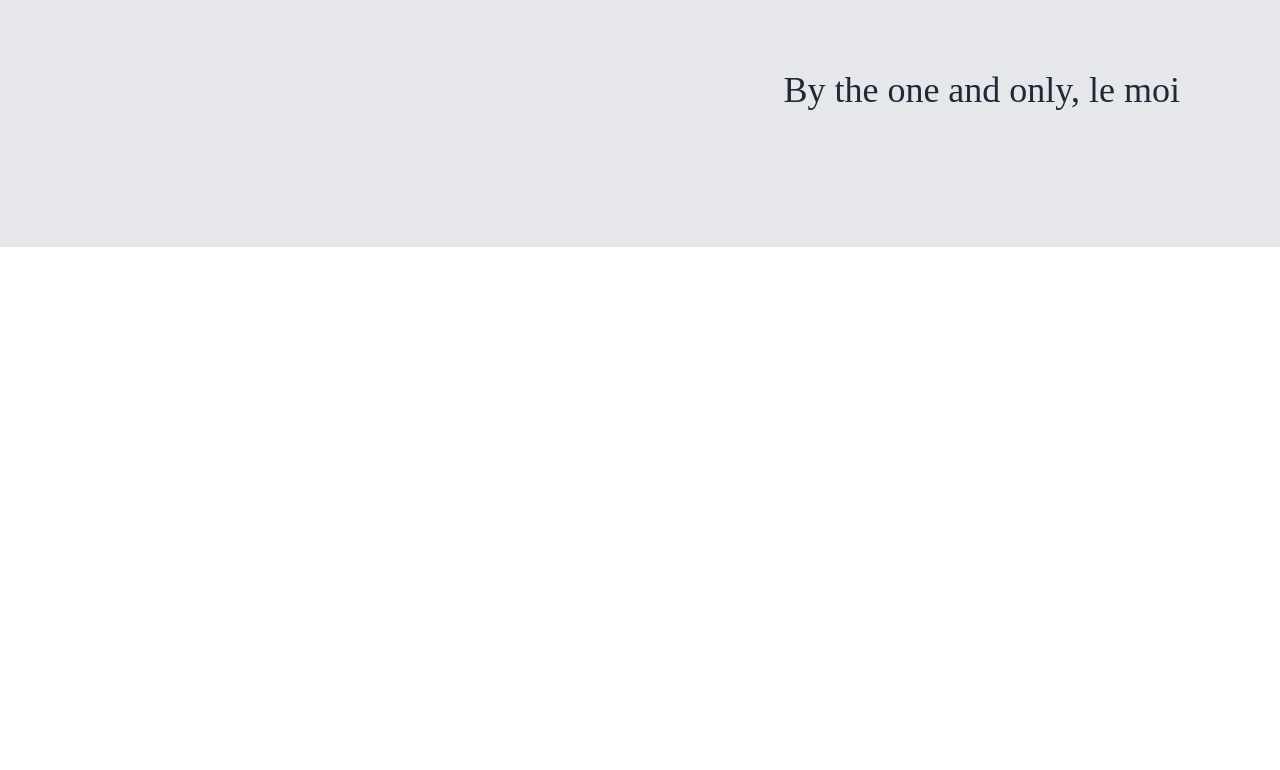
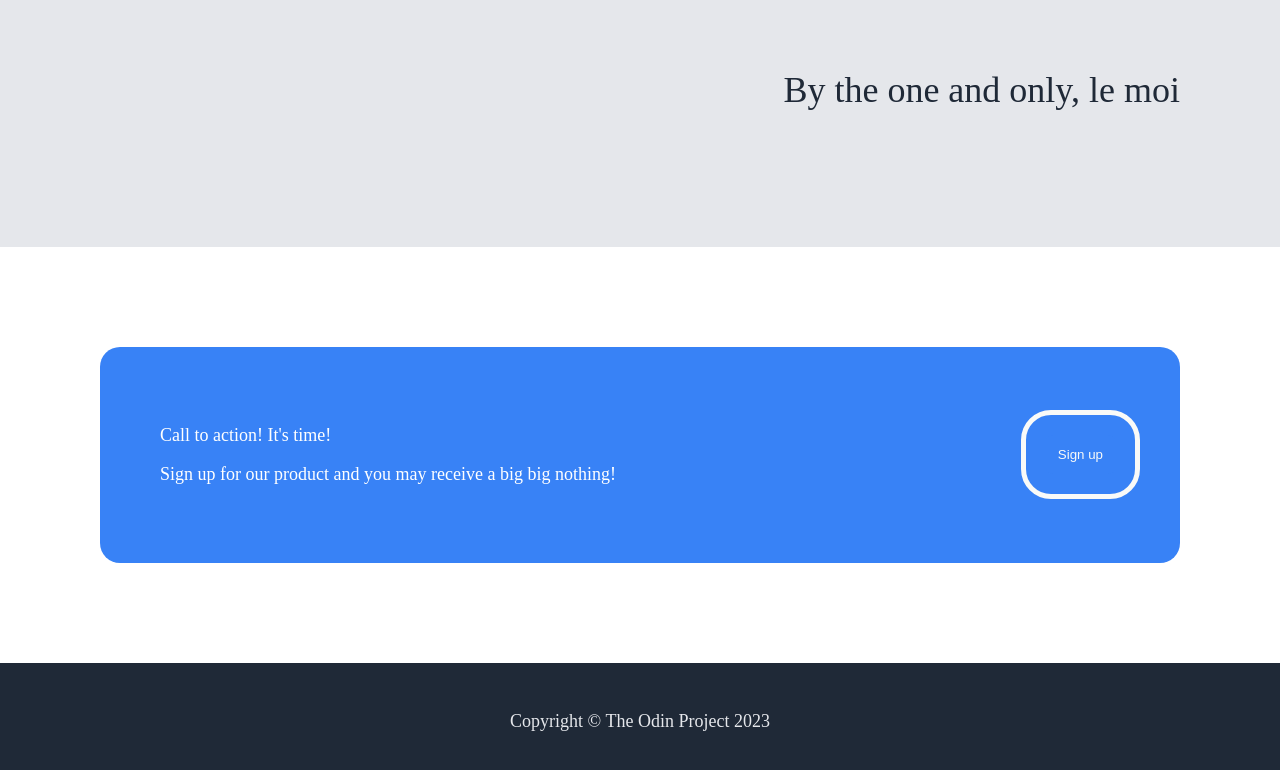
Before and after one commit to edk03/landing_page, a plain HTML site: page index.html in a window 1280 px wide. Shown: the part 1443-2213 px from the top of the page. Before the commit the page ends 1690 px from the top, so only its background shows below. Drawn offline with Linux system fonts and the light colour scheme.

Commit message:
updated html and css - complete

```diff
--- a/index.html
+++ b/index.html
@@ -57,14 +57,19 @@
         </div>
     </section>
 
-
+    <section class="actionq">
+        <div class="square">
+            <p>Call to action! It's time!</p>
+            <p>Sign up for our product and you may receive a big big nothing!</p>
+        </div>
+        <div class="button">
+            <button>Sign up</button>
+        </div>
+    </section>
     </body>
 
-
-
     <footer>
-
-
+        <p>Copyright &copy; The Odin Project 2023</p>
     </footer>
 
 
--- a/style.css
+++ b/style.css
@@ -149,3 +149,45 @@ button:focus {
     display: flex;
     align-self: flex-end;
 }
+
+
+.actionq {
+    background-color: #3882f6;
+    margin: 100px;
+    border-radius: 20px;
+    padding: 40px;
+    font-size: 26px;
+    display: flex;
+    justify-content: space-between;
+    align-items: center;
+}
+
+.square {
+  padding: 20px;
+  }
+
+.button {
+    padding: 20px;
+    border: 5px solid #f9faf8;
+    border-radius: 30px;
+    color: #f9faf8;
+    font-size: 16px;
+
+}
+
+.button button {
+    color: #f9faf8;
+}
+
+.square p {
+    color: #fff;
+}
+
+footer {
+    color: #1f2937;
+    background-color: #1f2937;
+    padding: 30px;
+    display: flex;
+    justify-content: center;
+    align-items: center;
+}
```
